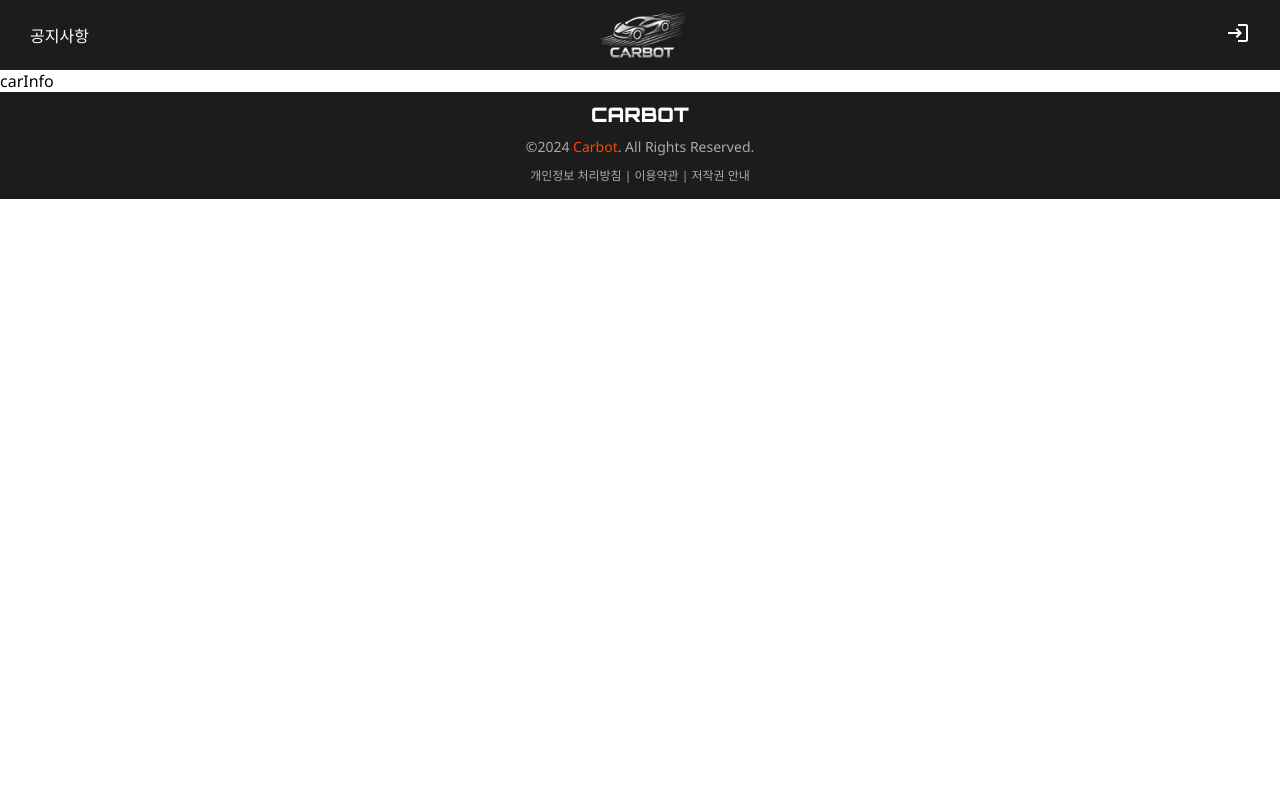
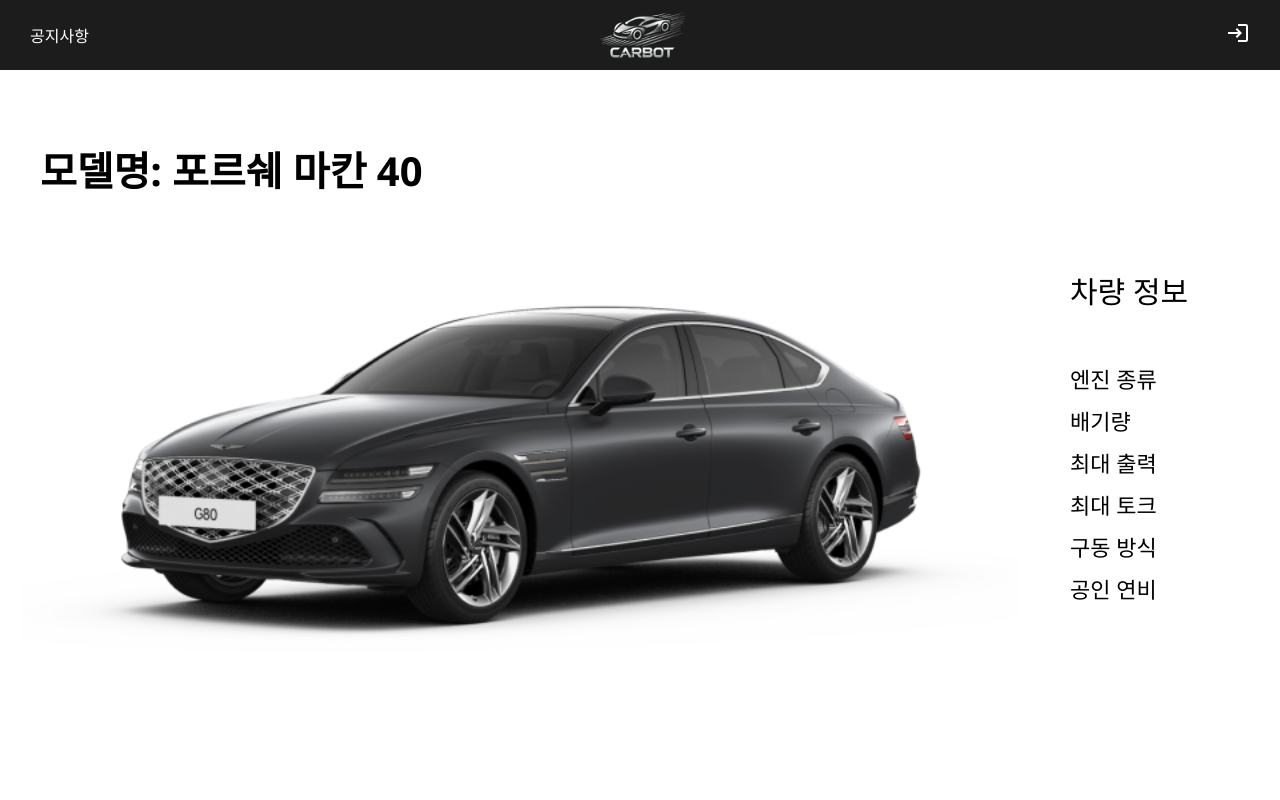
Before and after one commit to guswlda/carbot, a React (Create React App) app in the folder front/: page /carInfo in a window 1280 px wide. Shown: the top 800 px of the page. Built offline with nearby package versions, Linux system fonts and the light colour scheme; the HTML template or start-up script is replaced by a standard one.

Commit message:
f_carinfo

```diff
--- a/front/src/components/carinfo/carInfo.css
+++ b/front/src/components/carinfo/carInfo.css
@@ -0,0 +1,68 @@
+/* 전체 페이지 스타일 */
+.car-info-page {
+  display: flex;
+  flex-direction: column;
+  min-height: 100vh;
+}
+
+.car-info-container {
+  display: flex;
+  flex-direction: column;
+  padding: 20px;
+  margin-top: 50px; /* Header 아래 공간 확보 */
+  margin-bottom: 80px; /* Footer 위 공간 확보 */
+  height: 646px;
+}
+
+/* 제목 스타일 */
+.car-info-title h2 {
+  margin-left: 20px;
+  font-size: 40px;
+  margin-bottom: 20px;
+}
+
+/* 콘텐츠 섹션 스타일 */
+.car-info-content {
+  display: flex;
+  align-items: flex-start;
+  width: 100%;
+  max-width: 1200px;
+  gap: 50px;
+  margin-top: 50px;
+}
+
+.car-image {
+  width: 1000px;
+  height: auto;
+  border-radius: 8px;
+}
+
+.car-specifications {
+  display: flex;
+  flex-direction: column;
+  align-items: flex-start;
+}
+
+.car-info-p {
+  font-size: 30px;
+  font-weight: 500;
+}
+
+.car-info-ul {
+  margin-top: 50px;
+  font-size: 22px;
+}
+
+.car-specifications h3 {
+  font-size: 1.5rem;
+  margin-bottom: 15px;
+}
+
+.car-specifications ul {
+  list-style-type: none;
+  padding: 0;
+}
+
+.car-specifications li {
+  margin-bottom: 10px;
+}
--- a/front/src/components/carinfo/carInfo.js
+++ b/front/src/components/carinfo/carInfo.js
@@ -1,7 +1,39 @@
-import React from 'react';
+import React, { useEffect } from 'react';
+import './carInfo.css';
+import Eximg from '../../images/genesis.png';
 
-const carInfo = () => {
-  return <div>carInfo</div>;
+const CarInfo = () => {
+  // 페이지 로드 시 스크롤을 최상단으로 이동
+  useEffect(() => {
+    window.scrollTo(0, 0);
+  }, []);
+
+  return (
+    <div>
+      {/* Main Content */}
+      <div className="car-info-container">
+        <div className="car-info-title">
+          <h2>모델명: 포르쉐 마칸 40</h2>
+        </div>
+
+        <div className="car-info-content">
+          <img src={Eximg} alt="포르쉐 마칸 40" className="car-image" />
+
+          <div className="car-specifications">
+            <p className="car-info-p">차량 정보</p>
+            <ul className="car-info-ul">
+              <li>엔진 종류</li>
+              <li>배기량</li>
+              <li>최대 출력</li>
+              <li>최대 토크</li>
+              <li>구동 방식</li>
+              <li>공인 연비</li>
+            </ul>
+          </div>
+        </div>
+      </div>
+    </div>
+  );
 };
 
-export default carInfo;
+export default CarInfo;
```
